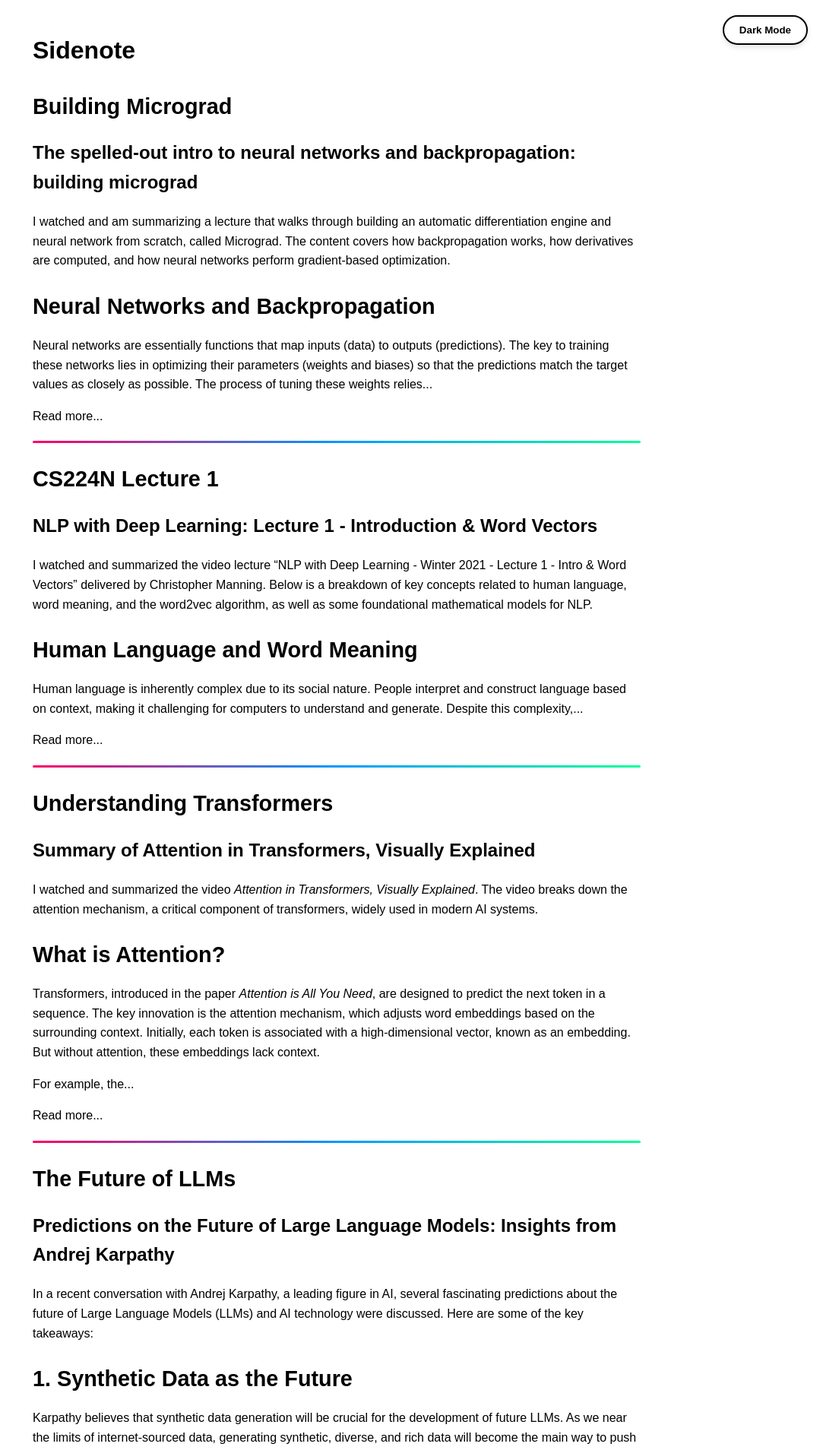
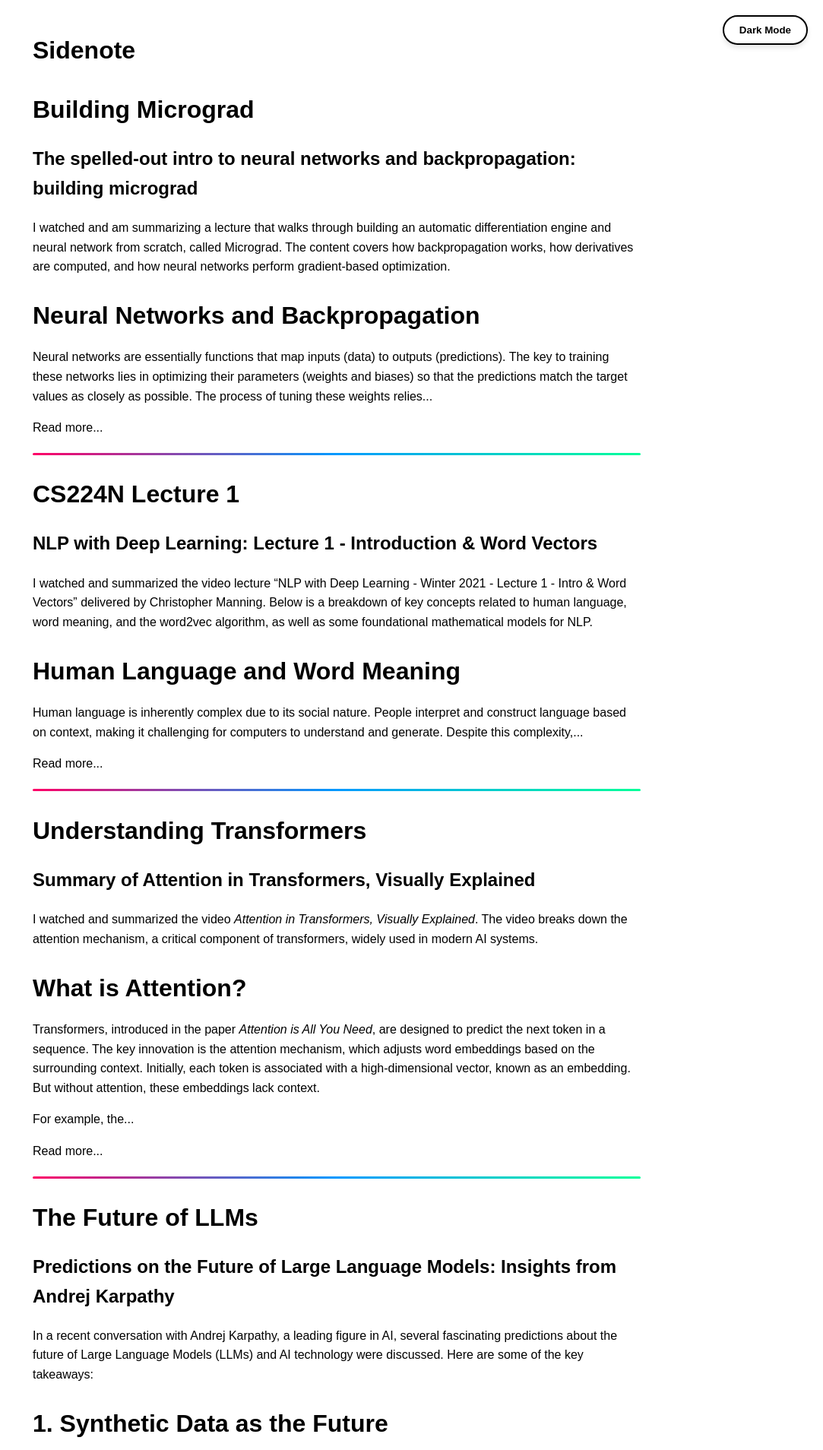
Before and after one commit to itmustalwaysbenight/sidenote, a Jekyll site: the page built from index.html, in a window 1280 px wide. Shown: the top 1908 px of the page at 76% size, without its empty margins (197-1280 px from the left). Built offline with Jekyll 4.4.1, drawn with Linux system fonts in a browser that asks for light colours.

Commit message:
fixing headers

```diff
--- a/_layouts/default.html
+++ b/_layouts/default.html
@@ -54,13 +54,13 @@
         }
 
         h2 {
-            font-size: 1.8em; /* Adjust the size as needed */
+            font-size: 2em; /* Adjust the size as needed */
             font-weight: bold;
             margin-bottom: 10px;
         }
 
         h3 {
-            font-size: 1.4em;
+            font-size: 1.5em;
             font-weight: 600;
             margin-bottom: 8px;
             color: #555; /* Subtle color change to differentiate subheader */
```
